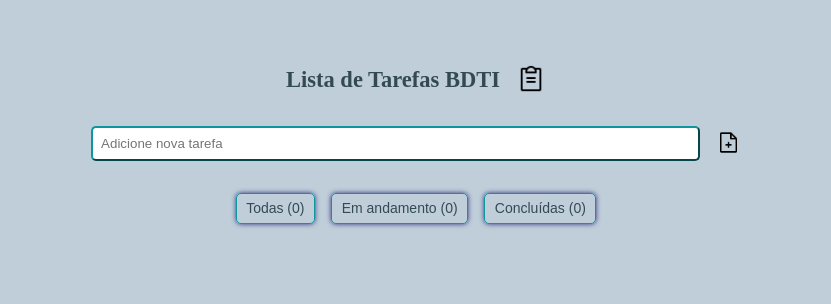
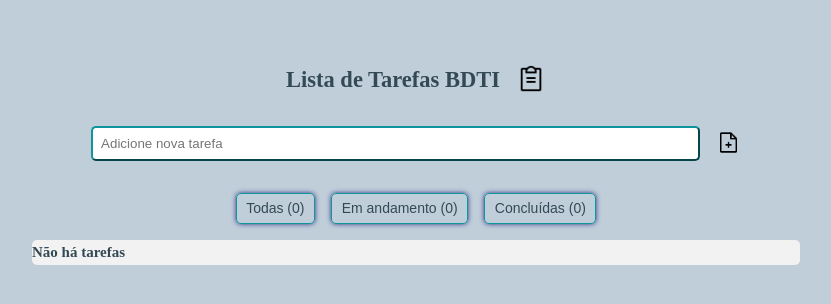
Before and after one commit to GiseleViedenhelfen/BDTI, a React (Create React App) app: page / in a window 1280 px wide. Shown: the top 304 px of the page, without its empty margins (224-1055 px from the left). Built offline with nearby package versions, Linux system fonts and the light colour scheme.

Commit message:
caso nao tenha tarefas no filtro, retorna paragrafo com essa info

```diff
--- a/src/components/todoList/TodoTable.jsx
+++ b/src/components/todoList/TodoTable.jsx
@@ -35,10 +35,11 @@ class TodoTable extends Component {
   }
 
   renderTodos = (todos) => {
+    const hasTasksToRender = todos.length > 0;
     const { showEditTodo, todoToEdit } = this.state;
     return (
       <ul>
-        {
+        {hasTasksToRender ? (
           todos.map((todo) => (
             <div>
               <li
@@ -56,8 +57,10 @@ class TodoTable extends Component {
                     />
                     <li className="icon" />
                   </label>
-                   <span style={{
-                     textDecoration: todo.status === 'Done' ? 'line-through' : 'none',
+                  <span
+                    style={{
+                      textDecoration:
+                      todo.status === 'Done' ? 'line-through' : 'none',
                     }}
                   >
                     {todo.task}
@@ -79,12 +82,9 @@ class TodoTable extends Component {
                   >
                     <img src={deleteIcon} alt="delete-icon" width="20px" />
                   </button>
-
                 </div>
               </li>
-               { showEditTodo
-                && todo.id === todoToEdit.id
-                && (
+              {showEditTodo && todo.id === todoToEdit.id && (
               <div>
                 <TodoEditor
                   // passa a tarefa e a funcao para fechar o modal
@@ -97,7 +97,9 @@ class TodoTable extends Component {
               )}
             </div>
           ))
-}
+        ) : (
+          <p>Não há tarefas</p>
+        )}
       </ul>
     );
   };
```
Lines whose indentation alone changed are shown as unchanged.
